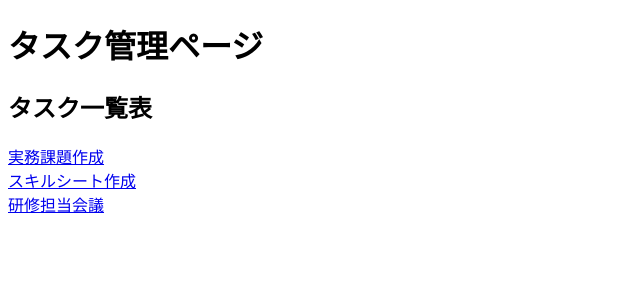
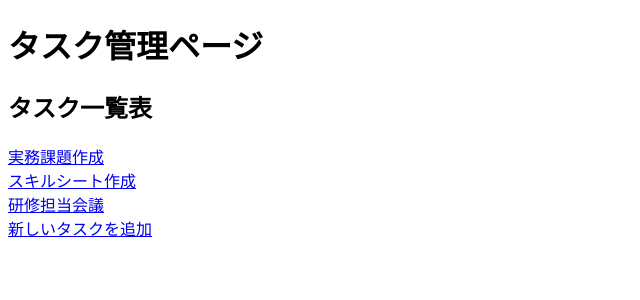
Before and after one commit to matsufuji-shi/TaskManagementApplication, a React (Create React App) app in the folder task-manager-frontend/: page / in a window 1280 px wide. Shown: the top 300 px of the page, without its empty margins (0-640 px from the left). Built offline with nearby package versions, Linux system fonts and the light colour scheme.

Commit message:
docs:list変更

```diff
--- a/task-manager-frontend/src/components/TaskList.js
+++ b/task-manager-frontend/src/components/TaskList.js
@@ -11,7 +11,10 @@ function TaskList() {
         <Link to="/task/2">スキルシート作成</Link>
         <br />
         <Link to="/task/3">研修担当会議</Link>
+        <br />
+        <Link to="/add-task">新しいタスクを追加</Link>
     </div>
+
   );
 }
 
```
